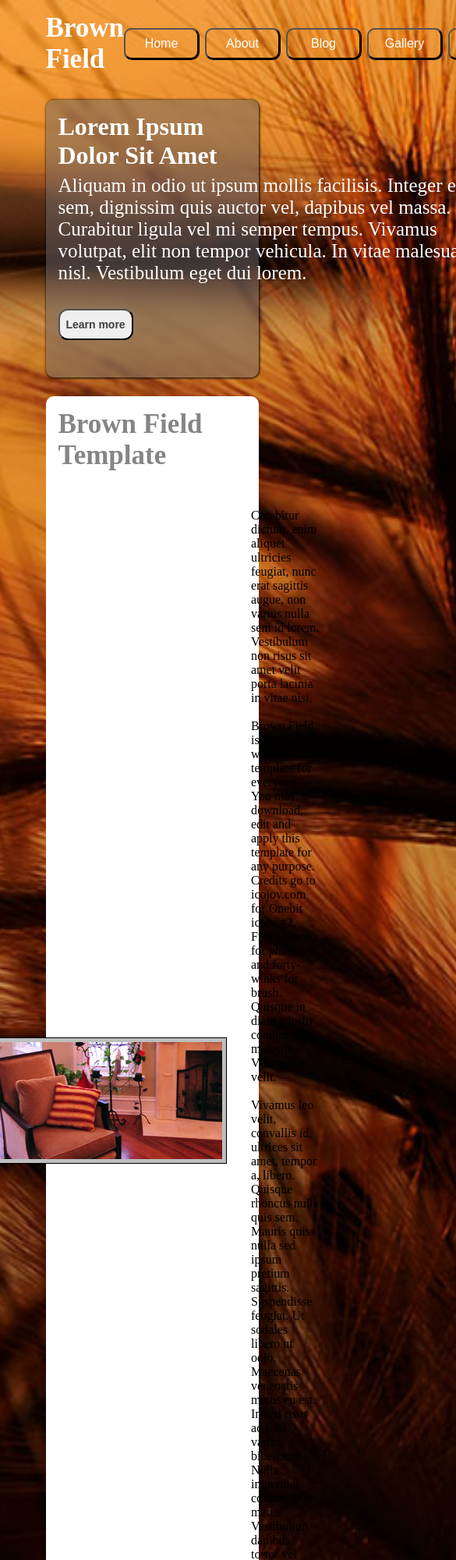
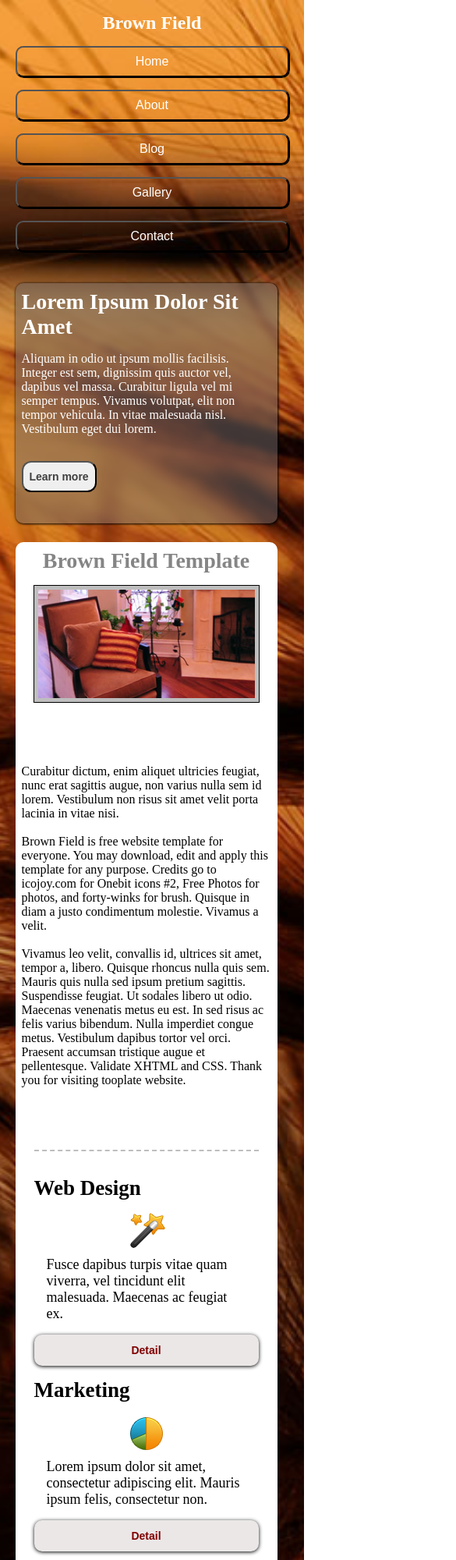
Before and after one commit to Dharaneesh1212/brown_field_webpage, a plain HTML site: page index.html in a window 390 px wide. Shown: the top 2000 px of the page at 78% size, 585 px wide, since content can reach past the window. Drawn offline with Linux system fonts and the light colour scheme.

Commit message:
mobile-responsive

```diff
--- a/index.html
+++ b/index.html
@@ -3,7 +3,7 @@
   <head>
     <meta charset="UTF-8" />
     <meta name="viewport" content="width=device-width, initial-scale=1.0" />
-    <title>Brown field template</title>
+    <title>Brown field</title>
     <link rel="stylesheet" href="./style.css" />
     <link
       rel="stylesheet"
--- a/style.css
+++ b/style.css
@@ -461,6 +461,227 @@ li {
 }
 
 /* Mobile responsive */
-@media (min-width: 375px) and (max-width: 425px){
+/* @media (min-width: 375px) and (max-width: 425px){
 
+} */
+
+/* Mobile responsive */
+@media (min-width: 375px) and (max-width: 425px) {
+  .container,
+  .container-two {
+    width: 90%; /* Adjust width of containers for smaller screens */
+  }
+
+  .nav-content {
+    flex-wrap: wrap; /* Allow navigation buttons to wrap onto multiple lines */
+    justify-content: center; /* Center align navigation buttons */
+  }
+
+  .navbar {
+    flex-direction: column; /* Stack navigation buttons vertically */
+    align-items: center; /* Center align navigation items */
+  }
+
+  .bf {
+    font-size: 24px; /* Decrease font size of Brown Field heading */
+    margin-bottom: 1rem; /* Add some spacing below the heading */
+  }
+
+  .home,
+  .about,
+  .blog,
+  .gallery,
+  .contact {
+    width: 100%; /* Make navigation buttons full width */
+    margin-bottom: 0.5rem; /* Add some spacing between navigation buttons */
+  }
+
+  .blur-container,
+  .main,
+  .main-contact {
+    padding: 0.5rem; /* Reduce padding for main content sections */
+  }
+
+  .head-one,
+  .bft {
+    font-size: 28px; /* Decrease font size of headings */
+  }
+
+  .p-one,
+  .p-two,
+  .p-two-blog,
+  .p-blog,
+  .pone-contact,
+  .ptwo-contact,
+  .pthree-contact,
+  .pfour-contact {
+    font-size: 16px; /* Decrease font size of paragraphs */
+  }
+
+  .img-one-gallery,
+  .map-img {
+    width: 100%; /* Make images full width */
+    height: auto; /* Maintain aspect ratio */
+    margin-bottom: 0.5rem; /* Add some spacing below images */
+  }
+
+  .final-one,
+  .final-two {
+    flex-direction: column; /* Stack gallery items vertically */
+    align-items: center; /* Center align gallery items */
+    gap: 1rem; /* Add some spacing between gallery items */
+  }
+
+  .sub-one {
+    width: 100%; /* Make gallery items full width */
+  }
+
+  .sub-div {
+    flex-direction: column; /* Stack text and buttons vertically */
+    align-items: center; /* Center align text and buttons */
+    gap: 0.5rem; /* Add some spacing between text and buttons */
+  }
+
+  .detail,
+  .visit,
+  .send-contact,
+  .reset-contact {
+    width: 100%; /* Make buttons full width */
+  }
+
+  .line-blog,
+  .line {
+    width: 18rem; /* Make horizontal lines full width */
+  }
+
+  .input-contact,
+  .text-contact {
+    width: 100%; /* Make input fields and textareas full width */
+  }
+
+  .h-contact,
+  .hone-contact,
+  .htwo-contact,
+  .hthree-contact {
+    font-size: 20px; /* Decrease font size of headings */
+    margin-bottom: 0.5rem; /* Add some spacing below headings */
+  }
+
+  /* index */
+
+  .blur-container {
+    display: flex;
+    align-items: start;
+    justify-content: center;
+    flex-direction: column;
+    width: 21rem;
+  }
+
+  .p-one {
+    width: 18rem;
+  }
+
+  .main {
+    width: 21rem;
+  }
+
+  .img-one {
+    display: flex;
+    width: 18rem;
+  }
+
+  .content {
+    display: flex;
+    align-items: center;
+    justify-content: center;
+  }
+
+  /* about */
+
+  .img-para {
+    display: flex;
+    align-items: center;
+    justify-content: center;
+    flex-wrap: wrap;
+  }
+
+  .line {
+    border-top: 2px dashed rgb(190, 190, 190);
+    margin: 1rem;
+  }
+
+  .last-img-content {
+    display: flex;
+    align-items: center;
+    justify-content: center;
+    flex-wrap: wrap;
+    width: 20rem;
+  }
+
+  .img-two {
+    display: flex;
+    width: 18rem;
+  }
+
+  /* blog */
+
+  .categories {
+    display: flex;
+    align-items: center;
+    justify-content: center;
+    flex-wrap: wrap;
+    width: 20rem;
+  }
+
+  .img-container {
+    display: flex;
+    align-items: center;
+    justify-content: center;
+    flex-wrap: wrap;
+    width: 20rem;
+    margin: 1rem;
+  }
+
+  .img-one {
+    display: flex;
+    width: 18rem;
+  }
+
+  .p-two-blog {
+    width: 18rem;
+  }
+
+  .btn-blog {
+    display: flex;
+    align-items: center;
+    justify-content: center;
+    padding: 1rem 2rem;
+    margin-right: 35rem;
+  }
+
+  /* contact */
+
+  .main-contact {
+    display: flex;
+    align-items: center;
+    justify-content: center;
+    flex-wrap: wrap;
+    gap: 1rem;
+  }
+
+  .btn-contact {
+    display: flex;
+    gap: 1rem;
+  }
+
+  .content-two-contact {
+    display: flex;
+    align-items: center;
+    justify-content: center;
+  }
+
+  .map-img {
+    display: flex;
+    width: 18rem;
+  }
 }
```
Also changed, not shown: about.html (+1 -1 lines), blog.html (+1 -1 lines), contact.html (+1 -1 lines), gallery.html (+1 -1 lines).
